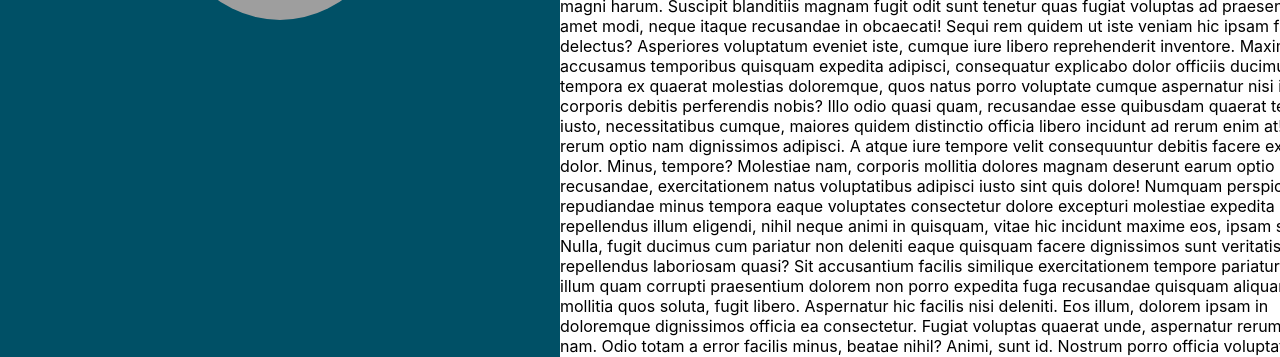
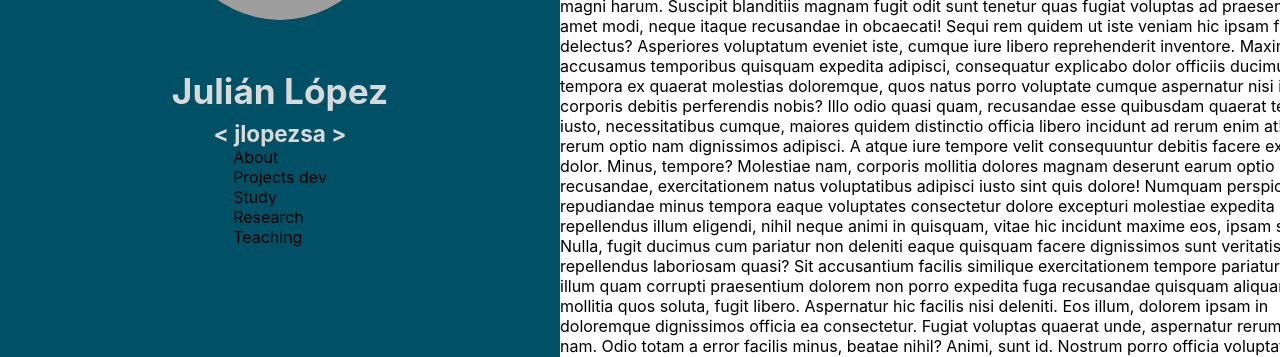
Before and after one commit to jlopezsa/web-site-jjls, a React (Create React App) app: page / in a window 1280 px wide. Shown: the part 280-637 px from the top of the page. Built offline with nearby package versions, Linux system fonts and the light colour scheme; grey boxes are pictures that could not be loaded.

Commit message:
feat: create Fonts styled-components

```diff
--- /dev/null
+++ b/src/components/Fonts.tsx
@@ -0,0 +1,19 @@
+import styled from 'styled-components';
+import { colors } from '../styles/globalStyles';
+
+export const FNT = {
+  H3: styled.h3`
+    font-size: 35.2px;
+    text-align: center;
+    color: ${colors.wc1};
+    margin-top: 50px;
+    margin-bottom: 0px;
+    `,
+  H5: styled.h5`
+    font-size: 22.5px;
+    text-align: center;
+    color: ${colors.wc1};
+    margin-top: 8px;
+    margin-bottom: 0px;
+  `
+}
--- /dev/null
+++ b/src/components/Menu.tsx
@@ -0,0 +1,23 @@
+function Menu() {
+  return (
+    <div>
+      <div>
+        About
+      </div>
+      <div>
+        Projects dev
+      </div>
+      <div>
+        Study
+      </div>
+      <div>
+        Research
+      </div>
+      <div>
+        Teaching
+      </div>
+    </div>
+  )
+}
+
+export default Menu
--- a/src/components/NavBar/NavBar.tsx
+++ b/src/components/NavBar/NavBar.tsx
@@ -3,8 +3,10 @@
  * https://jsfiddle.net/j80h9qzo/1/
  */
 import styled from "styled-components";
-import { colors } from '../../styles/globalStyles'
+import { colors } from '../../styles/globalStyles';
+import { FNT } from '../Fonts';
 import fotoJJLS from '../../images/foto_linkedin.png';
+import Menu from "../Menu";
 
 const NB = {
   ContainerNavBar: styled.div`
@@ -13,7 +15,8 @@ const NB = {
     background-color: ${colors.bc4};
     position: fixed;
     display: flex;
-    justify-content: center;
+    flex-direction: column;
+    align-items: center;
   `,
   Img: styled.img`
     width: 250px;
@@ -28,7 +31,10 @@ const NB = {
 function NavBar() {
   return (
     <NB.ContainerNavBar>
-        <NB.Img src={fotoJJLS} alt="jjls" />
+      <NB.Img src={fotoJJLS} alt="jjls" />
+      <FNT.H3>Julián López</FNT.H3>
+      <FNT.H5>&lt; jlopezsa &gt;</FNT.H5>
+      <Menu />
     </NB.ContainerNavBar>
   )
 }
--- a/src/styles/globalStyles.tsx
+++ b/src/styles/globalStyles.tsx
@@ -26,4 +26,6 @@ export const colors = {
   bc3: '#004052',
   bc4: '#005066',
   bc5: '#00607A',
+
+  wc1: '#D9D9D9',
 };
```
